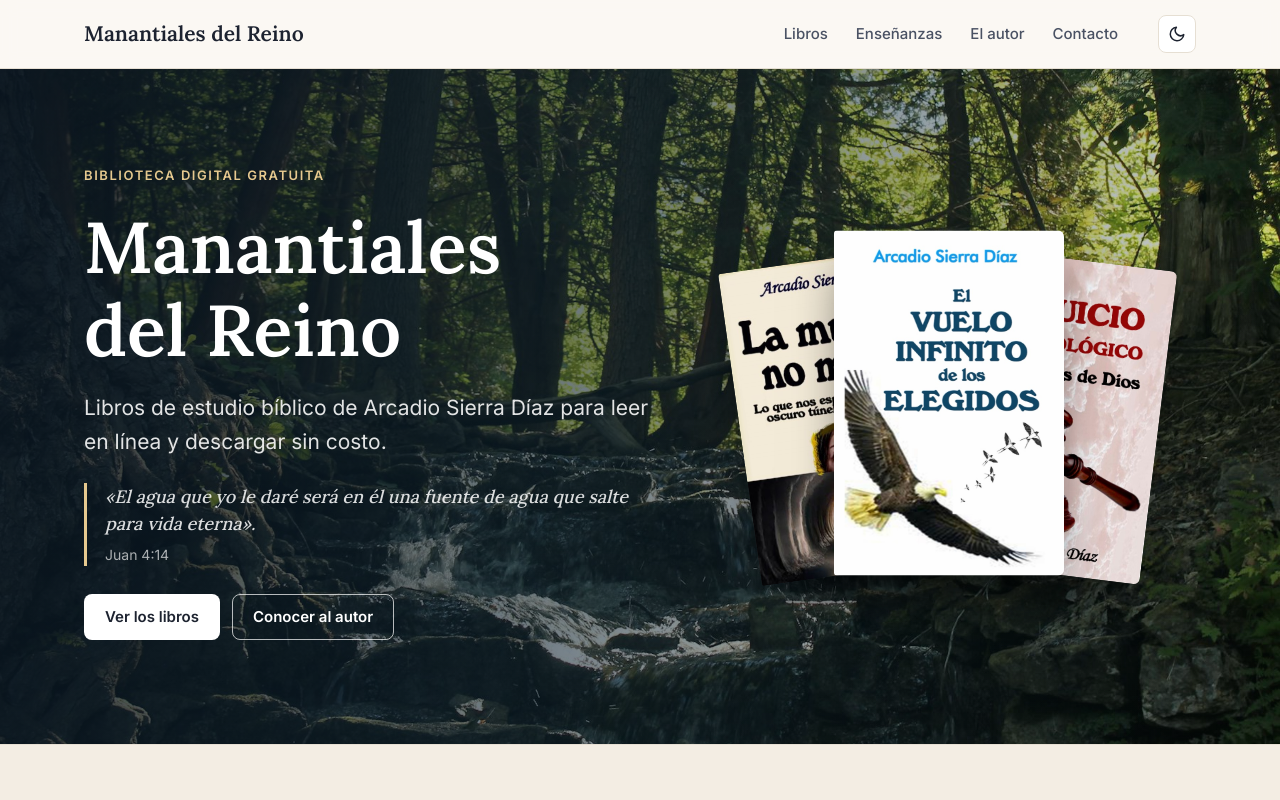
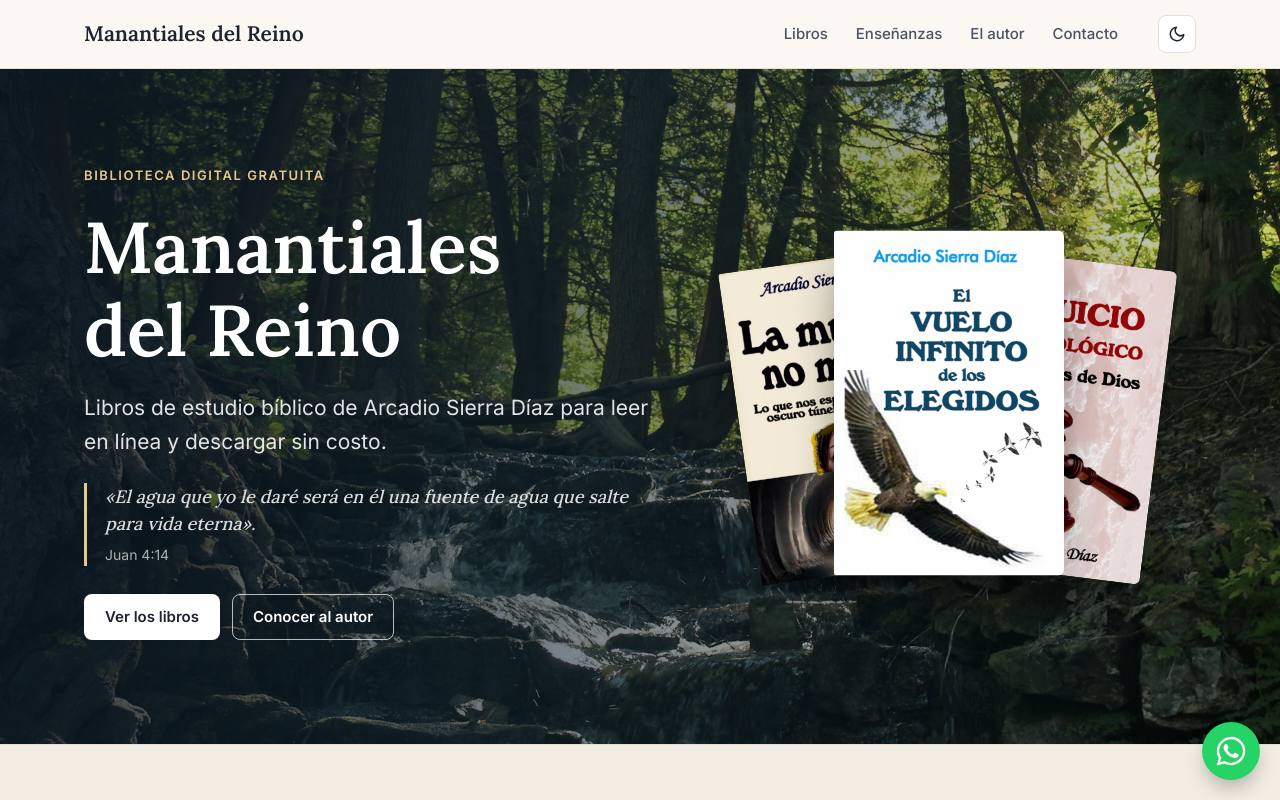
Before and after one commit to jonathanrchamorro/manantialesdelreino, a Next.js app: page / in a window 1280 px wide. Shown: the top 800 px of the page. Built offline with nearby package versions, Linux system fonts and the light colour scheme.

Commit message:
feat: add floating WhatsApp contact button

```diff
--- a/src/app/globals.css
+++ b/src/app/globals.css
@@ -1086,3 +1086,45 @@ section[id] {
   font-size: 14px;
   font-weight: 600;
 }
+
+/* Floating WhatsApp button (WhatsApp brand green keeps it recognizable in both themes) */
+.whatsapp-float {
+  position: fixed;
+  right: 20px;
+  bottom: calc(20px + env(safe-area-inset-bottom));
+  z-index: 50;
+  display: grid;
+  place-items: center;
+  width: 58px;
+  height: 58px;
+  border-radius: 999px;
+  background: #25d366;
+  color: #ffffff;
+  box-shadow: 0 10px 24px -8px rgba(0, 0, 0, 0.45);
+  transition: transform 0.15s ease, background-color 0.15s ease;
+}
+
+.whatsapp-float:hover {
+  background: #1ebe5b;
+  transform: translateY(-2px);
+}
+
+.whatsapp-float:focus-visible {
+  outline: 3px solid var(--accent);
+  outline-offset: 3px;
+}
+
+@media (max-width: 480px) {
+  .whatsapp-float {
+    right: 14px;
+    bottom: calc(14px + env(safe-area-inset-bottom));
+    width: 52px;
+    height: 52px;
+  }
+}
+
+@media print {
+  .whatsapp-float {
+    display: none;
+  }
+}
--- a/src/app/layout.tsx
+++ b/src/app/layout.tsx
@@ -2,6 +2,7 @@ import type { Metadata, Viewport } from "next";
 import { Inter, Lora } from "next/font/google";
 import { AUTHOR, SITE } from "@/data/books";
 import { themeInitScript } from "@/lib/theme";
+import WhatsAppButton from "@/components/WhatsAppButton";
 import "./globals.css";
 
 const lora = Lora({ subsets: ["latin"], weight: ["500", "600", "700"], style: ["normal", "italic"], variable: "--font-lora" });
@@ -28,7 +29,10 @@ export default function RootLayout({ children }: { children: React.ReactNode })
       <head>
         <script dangerouslySetInnerHTML={{ __html: themeInitScript }} />
       </head>
-      <body>{children}</body>
+      <body>
+        {children}
+        <WhatsAppButton />
+      </body>
     </html>
   );
 }
--- /dev/null
+++ b/src/components/WhatsAppButton.tsx
@@ -0,0 +1,18 @@
+import { AUTHOR } from "@/data/books";
+
+export default function WhatsAppButton() {
+  return (
+    <a
+      className="whatsapp-float"
+      href={AUTHOR.whatsapp.url}
+      target="_blank"
+      rel="noopener noreferrer"
+      aria-label={`Escribir por WhatsApp al ${AUTHOR.whatsapp.display}`}
+      title={`WhatsApp ${AUTHOR.whatsapp.display}`}
+    >
+      <svg width="30" height="30" viewBox="0 0 24 24" fill="currentColor" aria-hidden="true">
+        <path d="M17.47 14.38c-.3-.15-1.75-.86-2.02-.96-.27-.1-.47-.15-.67.15-.2.3-.77.96-.94 1.16-.17.2-.35.22-.64.07-.3-.15-1.25-.46-2.38-1.47-.88-.79-1.48-1.76-1.65-2.06-.17-.3-.02-.46.13-.6.13-.13.3-.35.45-.52.15-.17.2-.3.3-.5.1-.2.05-.37-.02-.52-.08-.15-.67-1.6-.92-2.2-.24-.58-.49-.5-.67-.5h-.57c-.2 0-.52.07-.79.37-.27.3-1.04 1.02-1.04 2.48s1.07 2.88 1.21 3.07c.15.2 2.1 3.2 5.08 4.49.71.31 1.26.49 1.7.62.71.23 1.36.2 1.87.12.57-.08 1.75-.71 2-1.4.25-.7.25-1.29.17-1.41-.07-.12-.27-.2-.57-.35zM12.05 21.5h-.01a9.43 9.43 0 0 1-4.8-1.32l-.35-.2-3.57.93.95-3.48-.22-.36a9.4 9.4 0 0 1-1.44-5.02c0-5.2 4.23-9.43 9.45-9.43 2.52 0 4.89.99 6.67 2.77a9.37 9.37 0 0 1 2.76 6.67c0 5.2-4.24 9.44-9.44 9.44zm8.03-17.47A11.3 11.3 0 0 0 12.05.7C5.79.7.7 5.79.7 12.04c0 2 .52 3.95 1.51 5.67L.6 23.6l6.02-1.58a11.33 11.33 0 0 0 5.42 1.38h.01c6.25 0 11.34-5.09 11.35-11.34 0-3.03-1.18-5.88-3.32-8.02z" />
+      </svg>
+    </a>
+  );
+}
--- a/src/data/books.ts
+++ b/src/data/books.ts
@@ -21,6 +21,10 @@ export const AUTHOR = {
   photo: "/img/arcadio-sierra-diaz.jpg",
   bio: "Colombiano; estudioso y expositor de la Palabra de Dios. Los libros que ha escrito son exegéticos con énfasis en lo histórico y lo escatológico, cuya línea editorial tiene como referente fundamental el contexto bíblico.",
   emails: ["manantialesdelreino@gmail.com", "cristiasidia@gmail.com"],
+  whatsapp: {
+    display: "+57 314 2568416",
+    url: `https://wa.me/573142568416?text=${encodeURIComponent("Hola, le escribo desde la página Manantiales del Reino.")}`,
+  },
   youtube: "https://www.youtube.com/c/ArcadioSierraDiaz",
   amazon: "https://www.amazon.com/author/arcadiosierradiaz",
 };
```
